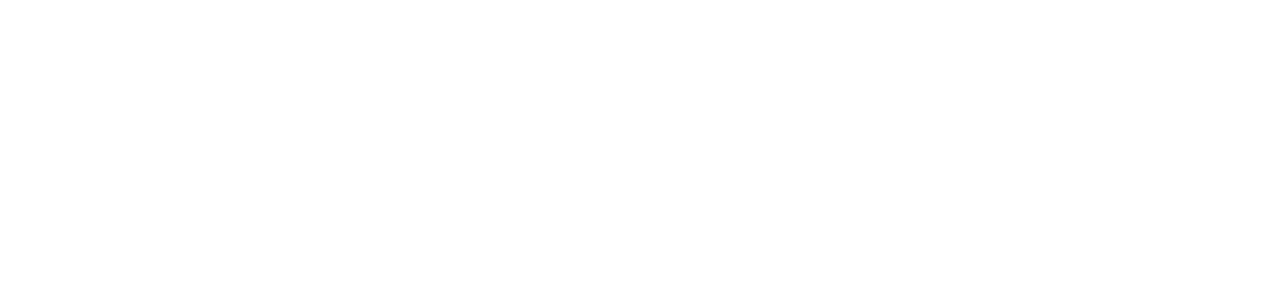
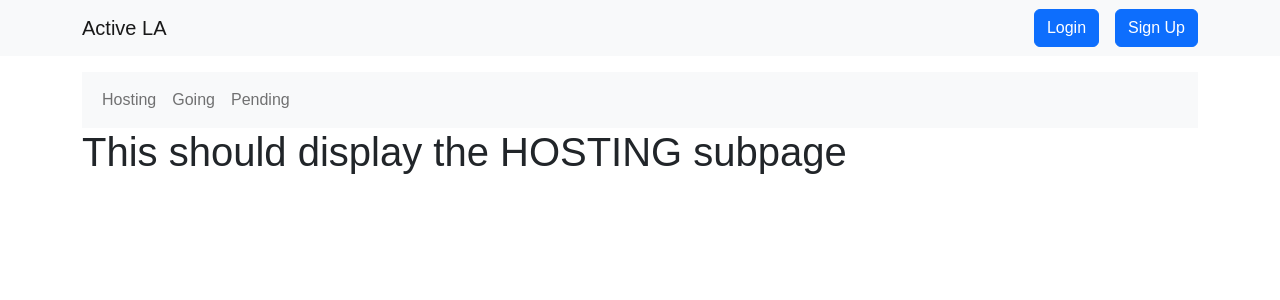
Before and after one commit to TayKaiJun/ActiveLA, a React (Create React App) app in the folder client/: page /hosting in a window 1280 px wide. Before the commit this address had no page. Shown: the top 300 px of the page. Built offline with nearby package versions, Linux system fonts and the light colour scheme.

Commit message:
Implemented Navbar Routing

```diff
--- a/client/src/App.jsx
+++ b/client/src/App.jsx
@@ -7,6 +7,9 @@
 import { AuthProvider } from "./services/authContext";
 import PostEvent from "./pages/Post-Event";
 import MyEvents from "./pages/MyEvents";
+import Going from "./pages/MyEvents/navbarComponents/going";
+import Pending from "./pages/MyEvents/navbarComponents/pending";
+import Hosting from "./pages/MyEvents/navbarComponents/hosting";
 
 function App() {
   return (
@@ -17,6 +20,9 @@
           <Route path="/profile" element={<Profile />} />
           <Route path="/activities" element={<Activities />} />
           <Route path="/MyEvents" element={<MyEvents />} />
+          <Route path="/going" element={<Going />} />
+          <Route path="/hosting" element={<Hosting />} />
+          <Route path="/pending" element={<Pending />} />
           <Route path="/PostEvent" element={<PostEvent />} />
         </Routes>
       </Router>
--- /dev/null
+++ b/client/src/pages/MyEvents/Navbar.jsx
@@ -0,0 +1,56 @@
+import React, { useState } from "react";
+import Container from "react-bootstrap/Container";
+import Nav from "react-bootstrap/Nav";
+import Navbar from "react-bootstrap/Navbar";
+import { Link } from "react-router-dom";
+import PageLayout from "../../components/PageLayout";
+
+export default function NavBarry() {
+  return (
+    <Navbar bg="light" expand="lg">
+      <Container>
+        <Navbar.Toggle aria-controls="basic-navbar-nav" />
+        <Navbar.Collapse id="basic-navbar-nav">
+          <Nav className="me-auto">
+            <Nav.Link>
+              {" "}
+              <Link
+                to="/hosting"
+                style={{
+                  color: "inherit",
+                  textDecoration: "inherit",
+                }}
+              >
+                Hosting
+              </Link>
+            </Nav.Link>
+            <Nav.Link>
+              {" "}
+              <Link
+                to="/going"
+                style={{
+                  color: "inherit",
+                  textDecoration: "inherit",
+                }}
+              >
+                Going
+              </Link>
+            </Nav.Link>
+            <Nav.Link>
+              {" "}
+              <Link
+                to="/pending"
+                style={{
+                  color: "inherit",
+                  textDecoration: "inherit",
+                }}
+              >
+                Pending
+              </Link>
+            </Nav.Link>
+          </Nav>
+        </Navbar.Collapse>
+      </Container>
+    </Navbar>
+  );
+}
--- a/client/src/pages/MyEvents/index.jsx
+++ b/client/src/pages/MyEvents/index.jsx
@@ -1,24 +1,18 @@
 import React, { useState } from "react";
+import { BrowserRouter as Router, Route, Routes } from "react-router-dom";
 import Container from "react-bootstrap/Container";
 import Nav from "react-bootstrap/Nav";
 import Navbar from "react-bootstrap/Navbar";
 import PageLayout from "../../components/PageLayout";
+import Pending from "./navbarComponents/pending";
+import Hosting from "./navbarComponents/hosting";
+import Going from "./navbarComponents/going";
+import Navbarry from "./Navbar";
 
 function MyEvents() {
   return (
     <PageLayout>
-      <Navbar bg="light" expand="lg">
-        <Container>
-          <Navbar.Toggle aria-controls="basic-navbar-nav" />
-          <Navbar.Collapse id="basic-navbar-nav">
-            <Nav className="me-auto">
-              <Nav.Link href="#hosting">Hosting</Nav.Link>
-              <Nav.Link href="#going">Going</Nav.Link>
-              <Nav.Link href="#pending">Pending</Nav.Link>
-            </Nav>
-          </Navbar.Collapse>
-        </Container>
-      </Navbar>
+      <Navbarry />
     </PageLayout>
   );
 }
--- a/client/src/pages/MyEvents/navbarComponents/going.jsx
+++ b/client/src/pages/MyEvents/navbarComponents/going.jsx
@@ -0,0 +1,12 @@
+import React from "react";
+import PageLayout from "../../../components/PageLayout";
+import NavBarry from "../Navbar";
+
+export default function Going() {
+  return (
+    <PageLayout>
+      <NavBarry />
+      <h1> This should display the GOING subpage</h1>
+    </PageLayout>
+  );
+}
--- a/client/src/pages/MyEvents/navbarComponents/hosting.jsx
+++ b/client/src/pages/MyEvents/navbarComponents/hosting.jsx
@@ -0,0 +1,12 @@
+import React from "react";
+import PageLayout from "../../../components/PageLayout";
+import NavBarry from "../Navbar";
+
+export default function Hosting() {
+  return (
+    <PageLayout>
+      <NavBarry />
+      <h1> This should display the HOSTING subpage</h1>
+    </PageLayout>
+  );
+}
--- a/client/src/pages/MyEvents/navbarComponents/pending.jsx
+++ b/client/src/pages/MyEvents/navbarComponents/pending.jsx
@@ -0,0 +1,12 @@
+import React from "react";
+import PageLayout from "../../../components/PageLayout";
+import NavBarry from "../Navbar";
+
+export default function Pending() {
+  return (
+    <PageLayout>
+      <NavBarry />
+      <h1> This should display the Pending subpage</h1>
+    </PageLayout>
+  );
+}
```
